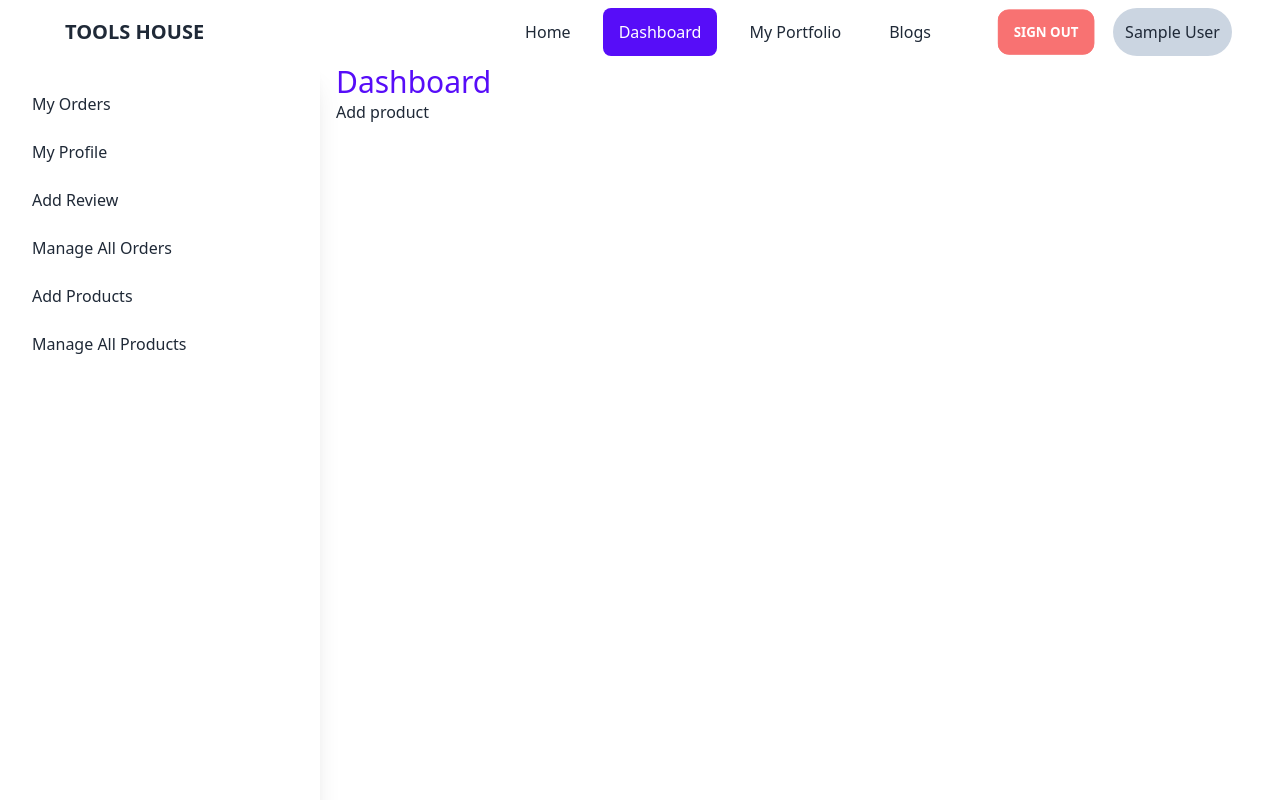
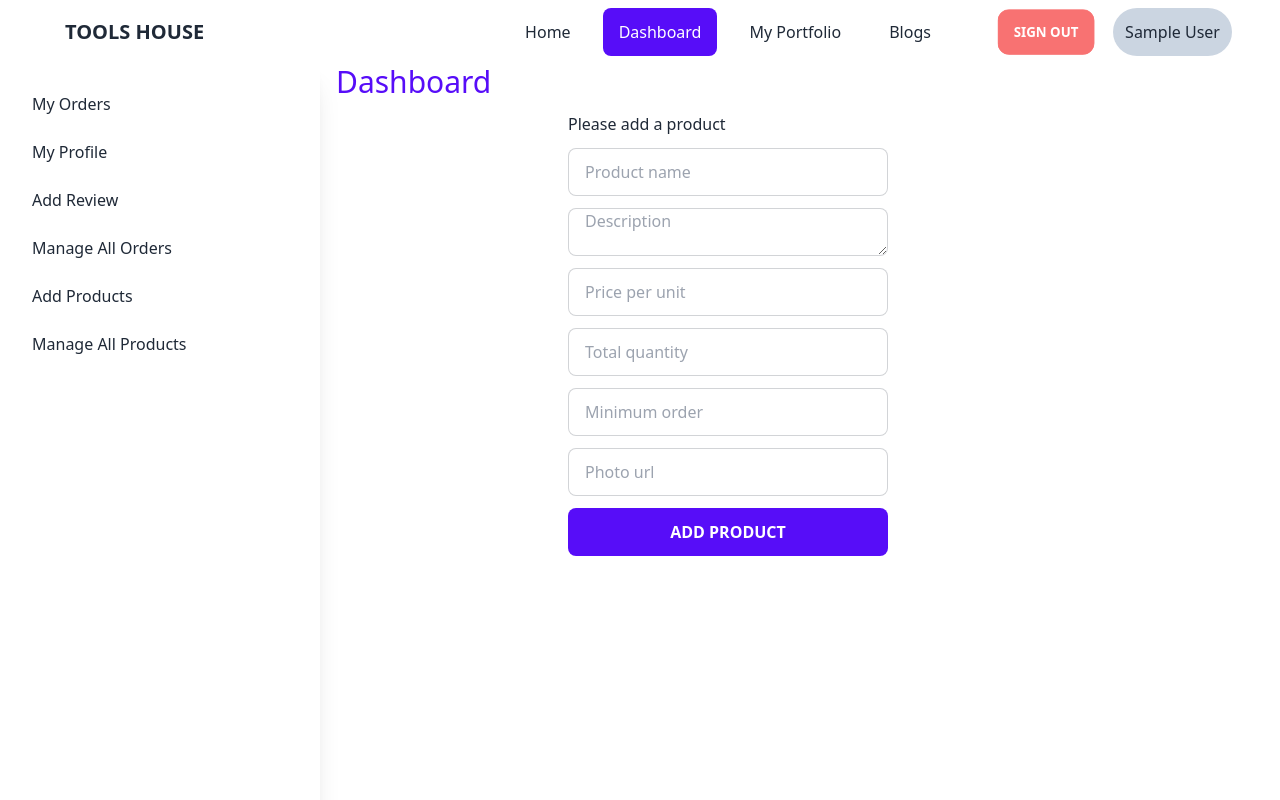
Before and after one commit to shahidul7150/manufacture-tool-house, a React (Create React App) app: page /dashboard/addproduct in a window 1280 px wide. Shown: the top 800 px of the page. Built offline with nearby package versions, Linux system fonts and the light colour scheme; no server answers; sample sign-in values are in the browser's storage.

Commit message:
create add product form using react hook form

```diff
--- a/src/Components/Pages/Dashboard/AddProduct.js
+++ b/src/Components/Pages/Dashboard/AddProduct.js
@@ -1,11 +1,60 @@
 import React from 'react';
+import { useForm } from 'react-hook-form';
 
 const AddProduct = () => {
-    return (
-        <div>
-            Add product
-        </div>
-    );
+  const { register, handleSubmit } = useForm();
+  const onSubmit = (data) => console.log(data);
+  return (
+    <div class="w-2/4 mx-auto mt-3">
+      <h2 class="mb-3">Please add a product</h2>
+
+      <form
+        className=" flex flex-col gap-y-3"
+        onSubmit={handleSubmit(onSubmit)}
+      >
+        <input
+          placeholder="Product name"
+          {...register('name', { required: true })}
+          class="input input-bordered w-full max-w-xs"
+        />
+        <textarea
+          placeholder="Description"
+          {...register('description', { required: true })}
+          class="input input-bordered w-full max-w-xs"
+        />
+        <input
+          placeholder="Price per unit"
+          type="number"
+          {...register('price', { required: true })}
+          class="input input-bordered w-full max-w-xs"
+        />
+        <input
+          placeholder="Total quantity"
+          type="number"
+          {...register('quantity', { required: true })}
+          class="input input-bordered w-full max-w-xs"
+        />
+        <input
+          placeholder="Minimum order"
+          type="number"
+          {...register('minimum', { required: true })}
+          class="input input-bordered w-full max-w-xs"
+        />
+        <input
+          placeholder="Photo url"
+          type="text"
+          {...register('img', { required: true })}
+          class="input input-bordered w-full max-w-xs"
+        />
+
+        <input
+          className="btn btn-primary  input input-bordered w-full max-w-xs "
+          type="submit"
+          value="Add Product"
+        />
+      </form>
+    </div>
+  );
 };
 
 export default AddProduct;
```
